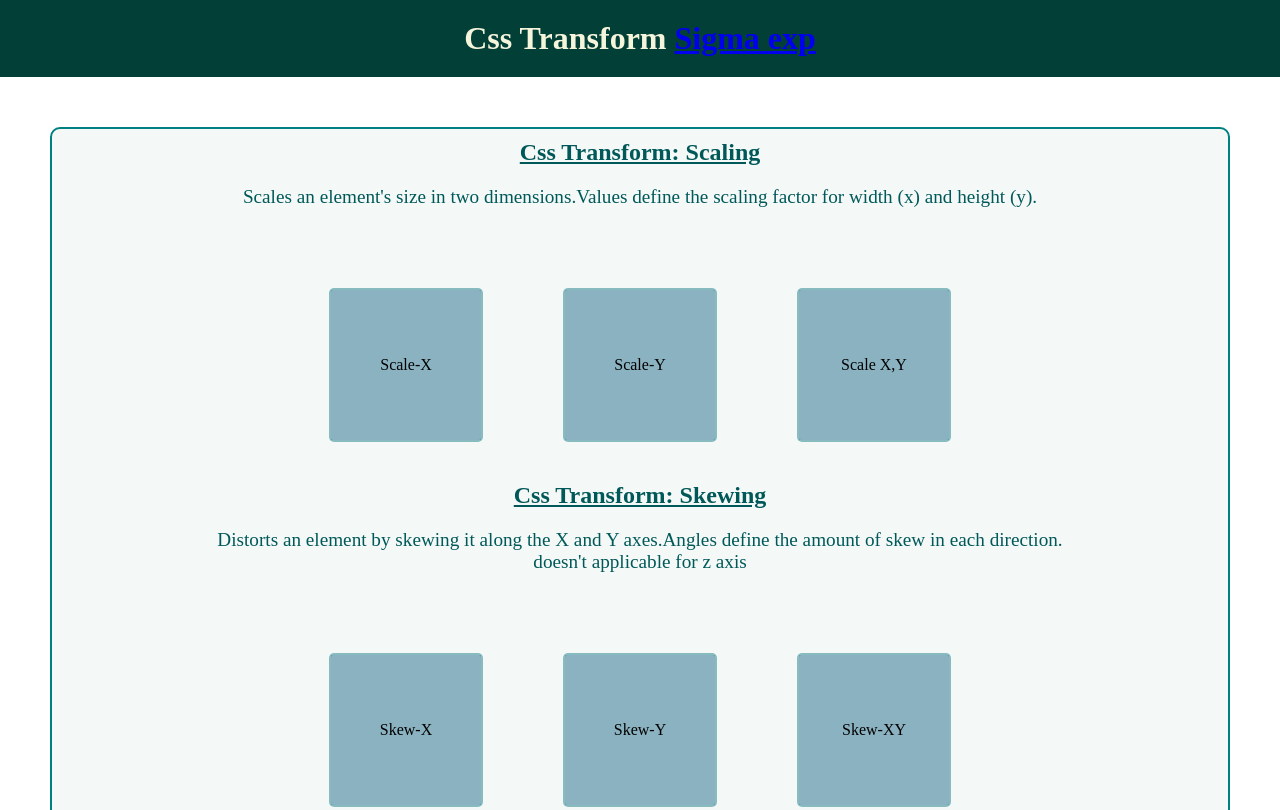
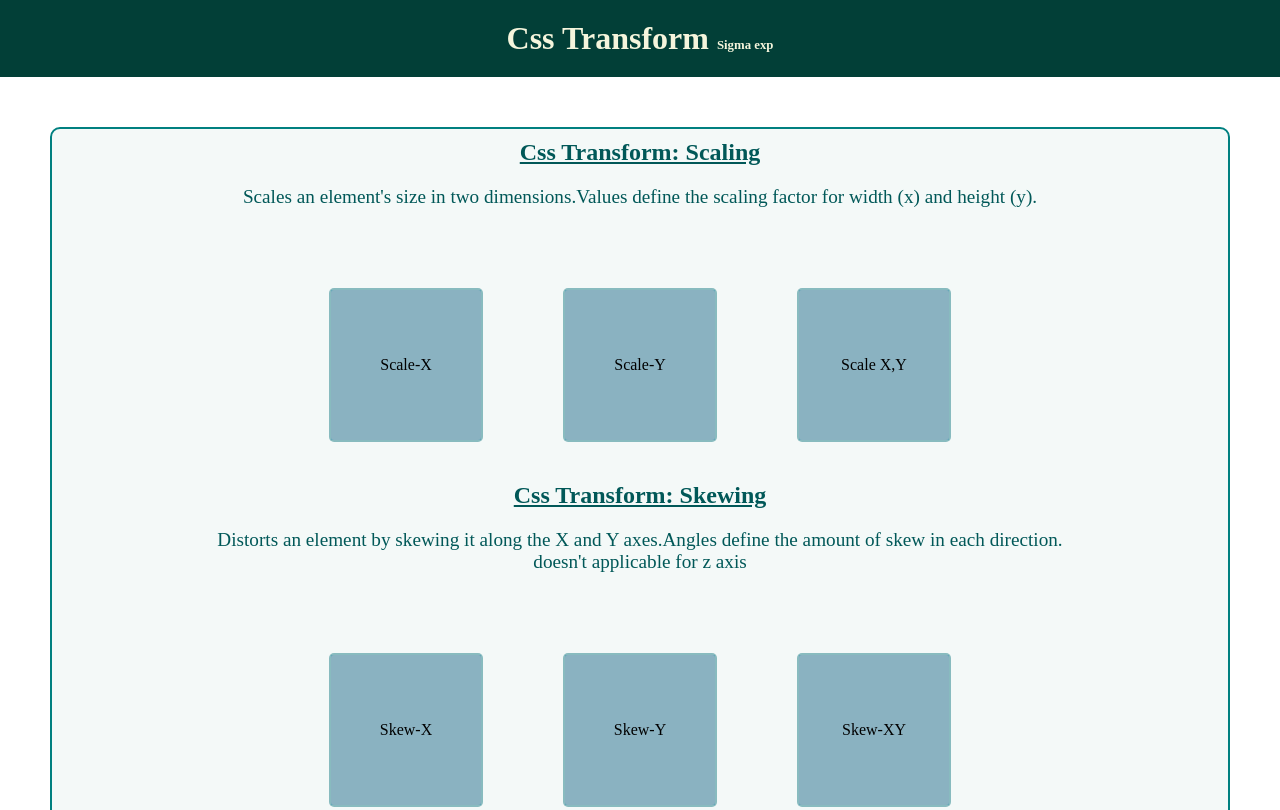
Before and after one commit to FarzanaNur/css-transform, a plain HTML site: page index.html in a window 1280 px wide. Shown: the top 810 px of the page. Drawn offline with Linux system fonts and the light colour scheme.

Commit message:
footer text space

```diff
--- a/index.html
+++ b/index.html
@@ -139,7 +139,7 @@
         </section>
     </main>
     <footer>
-        <p>&copy;<span>farzana Nur</span></p>
+        <p>&copy;&nbsp;&nbsp;&nbsp;<span>farzana Nur</span>&nbsp;&nbsp;&nbsp;2025</p>
     </footer>
 </body>
 </html>
--- a/style.css
+++ b/style.css
@@ -15,6 +15,11 @@ header,footer{
     text-align: center;
     color: var(--text-primary);
     background-color: var(--hf-bg);
+}
+header h1 a{
+    color: beige;
+    font-size: .4em;
+    text-decoration: none;
 }
 .transform-container{
     margin: 50px ;
```
